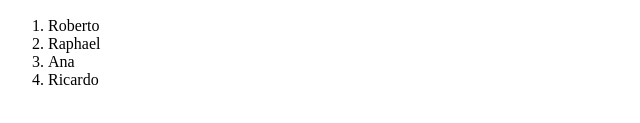
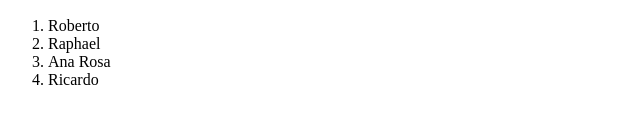
Before and after one commit to Isabela2011/aula-lista, a plain HTML site: page index.html in a window 1280 px wide. Shown: the part 249-372 px from the top of the page, 0-640 px from the left. Drawn offline with Linux system fonts and the light colour scheme.

Commit message:
troca de nome ana para ana rosa

```diff
--- a/index.html
+++ b/index.html
@@ -23,7 +23,7 @@
     <ol>
         <li>Roberto</li>
         <li>Raphael</li>
-        <li>Ana</li>
+        <li>Ana Rosa</li>
         <li>Ricardo</li>
     </ol>
 
```
